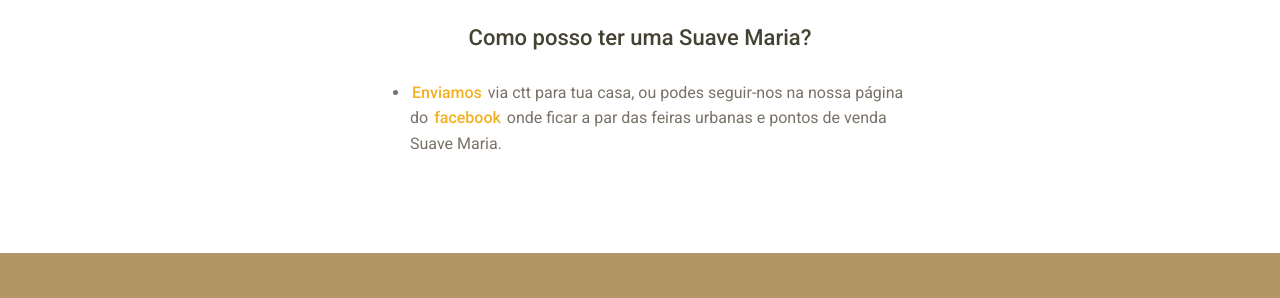
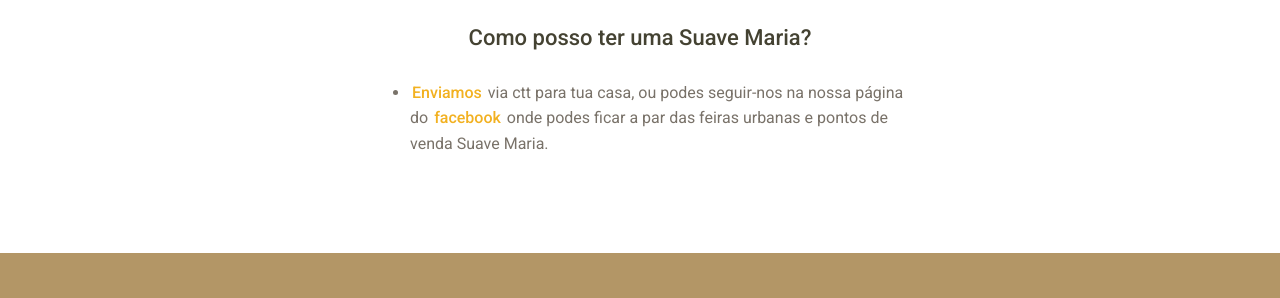
Before and after one commit to wagnerrosa/suave-maria, a Jekyll site: the page built from conselhos.md, in a window 1280 px wide. Shown: the part 1129-1427 px from the top of the page. Built offline with Jekyll 4.4.1, drawn with Linux system fonts in a browser that asks for light colours; some web fonts are replaced.

Commit message:
Correction text pages Conselhos, Obrigado, Home - Changed page titles.

```diff
--- a/_includes/sections/8-contact.html
+++ b/_includes/sections/8-contact.html
@@ -5,7 +5,7 @@
 
 				<div class="section-head">Contactar ou Encomendar</div>
 				<hr class="section-title-rule"></hr>
-				<p class="contact-text">Preencha o formulário abaixo e enviamos via ctt para tua casa, ou podes seguir-nos na nossa página do <a href="#facebook" id="contact#facebook"> facebook </a> onde ficar a par das feiras urbanas e pontos de venda Suave Maria.</p>
+				<p class="contact-text">Preencha o formulário abaixo e enviamos via ctt para tua casa, ou podes seguir-nos na nossa página do <a href="#facebook" id="contact#facebook"> facebook </a> onde podes ficar a par das feiras urbanas e pontos de venda Suave Maria.</p>
 
 
 				<form action="https://formspree.io/geralsuavemaria@gmail.com"
--- a/_layouts/obrigado.html
+++ b/_layouts/obrigado.html
@@ -8,7 +8,7 @@
 				<div class="container">
 					<div class="row">
 						<div class="col-sm-12 hero-obrigado">
-							<h2>Sua mensagem foi encaminhada!</h2>
+							<h2>A sua mensagem foi encaminhada!</h2>
 							<p>Em breve entraremos em contacto.</p>
 							<a href="/" class="botao-oval">Voltar ao início</a>
 						</div>
--- a/conselhos.md
+++ b/conselhos.md
@@ -20,4 +21,4 @@
 
 ### Como posso ter uma Suave Maria?
 
-- [Enviamos](/#contact) via ctt para tua casa, ou podes seguir-nos na nossa página do [facebook](#facebook) onde ficar a par das feiras urbanas e pontos de venda Suave Maria.
+- [Enviamos](/#contact) via ctt para tua casa, ou podes seguir-nos na nossa página do [facebook](#facebook) onde podes ficar a par das feiras urbanas e pontos de venda Suave Maria.
--- a/obrigado.html
+++ b/obrigado.html
@@ -1,3 +1,4 @@
 ---
 layout: obrigado
+title: Obrigado! - Suave Maria
 ---
```
Also changed, not shown: other parts of conselhos.md (+1 -0 lines).
